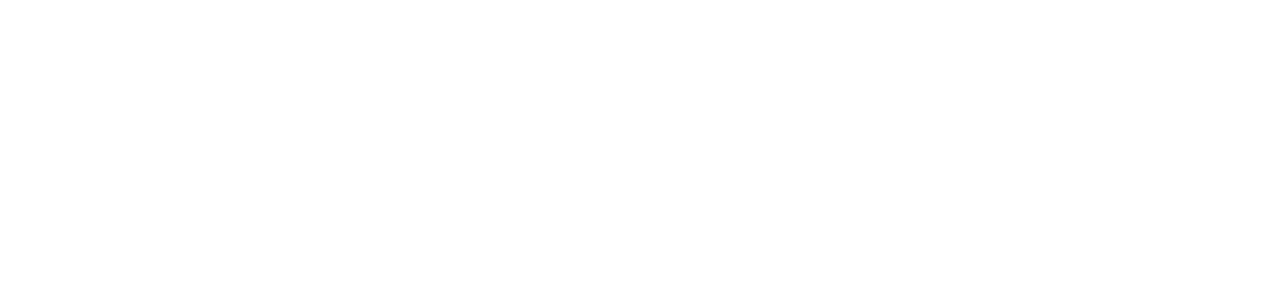
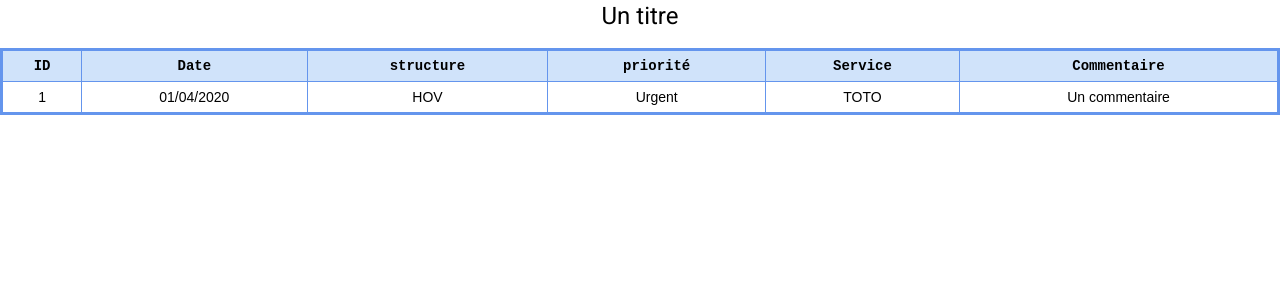
Before and after one commit to HectorDasse/projet_web, an Angular app in the folder projetWeb/: page / in a window 1280 px wide. Shown: the top 300 px of the page. Built offline with nearby package versions, Linux system fonts and the light colour scheme.

Commit message:
début composant table

```diff
--- a/projetWeb/src/app/app.component.html
+++ b/projetWeb/src/app/app.component.html
@@ -1 +1,3 @@
+<app-table></app-table>
+
 <router-outlet></router-outlet>
--- a/projetWeb/src/app/app.module.ts
+++ b/projetWeb/src/app/app.module.ts
@@ -3,10 +3,12 @@
 
 import { AppRoutingModule } from './app-routing.module';
 import { AppComponent } from './app.component';
+import { TableComponent } from './composent/table/table.component';
 
 @NgModule({
   declarations: [
-    AppComponent
+    AppComponent,
+    TableComponent
   ],
   imports: [
     BrowserModule,
--- /dev/null
+++ b/projetWeb/src/app/composent/table/table.component.html
@@ -0,0 +1,19 @@
+<h1>Un titre</h1>
+<table>
+  <tr>
+    <th>ID</th>
+    <th>Date</th>
+    <th>structure</th>
+    <th>priorité</th>
+    <th>Service</th>
+    <th>Commentaire</th>
+  </tr>
+  <tr>
+    <td>1</td>
+    <td>01/04/2020</td>
+    <td>HOV</td>
+    <td>Urgent</td>
+    <td>TOTO</td>
+    <td>Un commentaire</td>
+  </tr>
+</table>
--- /dev/null
+++ b/projetWeb/src/app/composent/table/table.component.scss
@@ -0,0 +1,24 @@
+table {
+  border: medium solid #6495ed;
+  border-collapse: collapse;
+}
+th {
+  font-family: monospace;
+  border: thin solid #6495ed;
+  padding: 5px;
+  background-color: #D0E3FA;
+}
+td {
+  font-family: sans-serif;
+  border: thin solid #6495ed;
+  padding: 5px;
+  text-align: center;
+  background-color: #ffffff;
+}
+caption {
+  font-family: sans-serif;
+}
+
+h1 {
+  text-align: center;
+}
--- /dev/null
+++ b/projetWeb/src/app/composent/table/table.component.ts
@@ -0,0 +1,15 @@
+import { Component, OnInit } from '@angular/core';
+
+@Component({
+  selector: 'app-table',
+  templateUrl: './table.component.html',
+  styleUrls: ['./table.component.scss']
+})
+export class TableComponent implements OnInit {
+
+  constructor() { }
+
+  ngOnInit(): void {
+  }
+
+}
```
Also changed, not shown: 1 other file (tests, documents, lock files or other folders).
